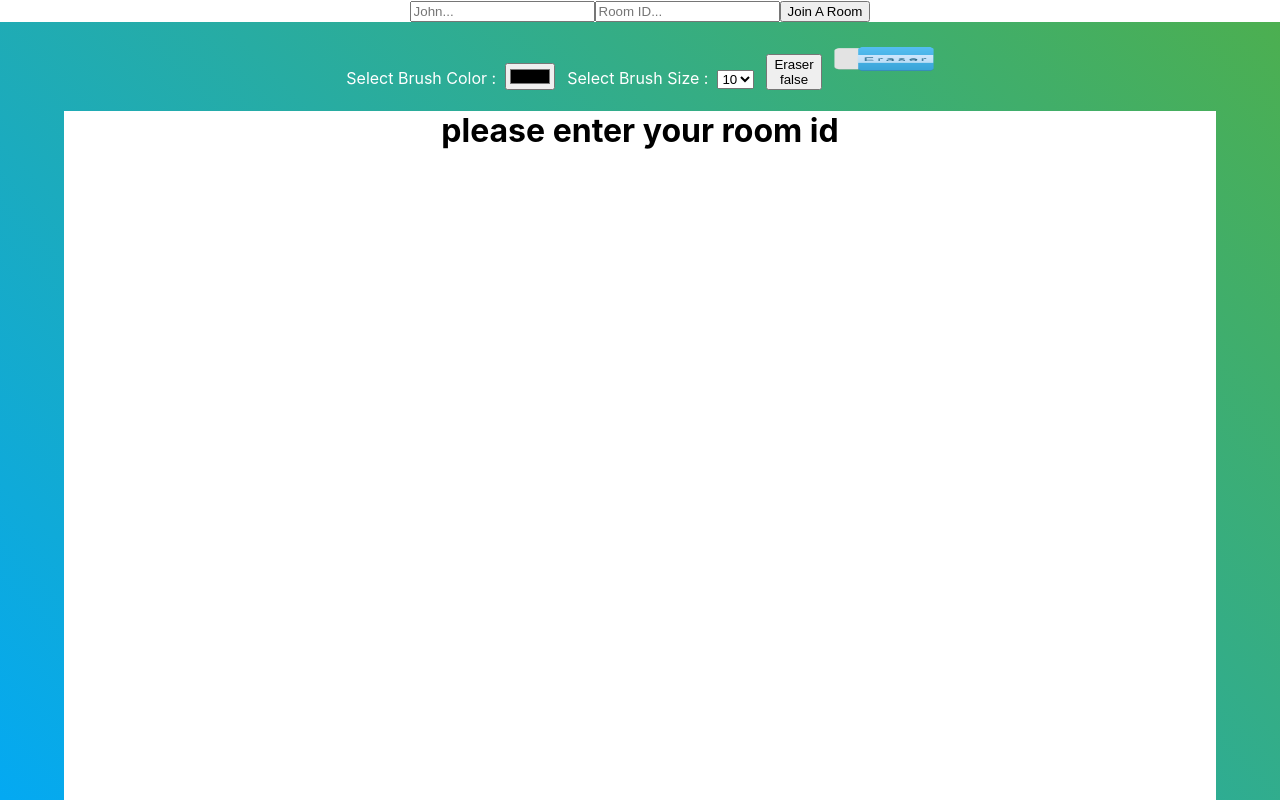
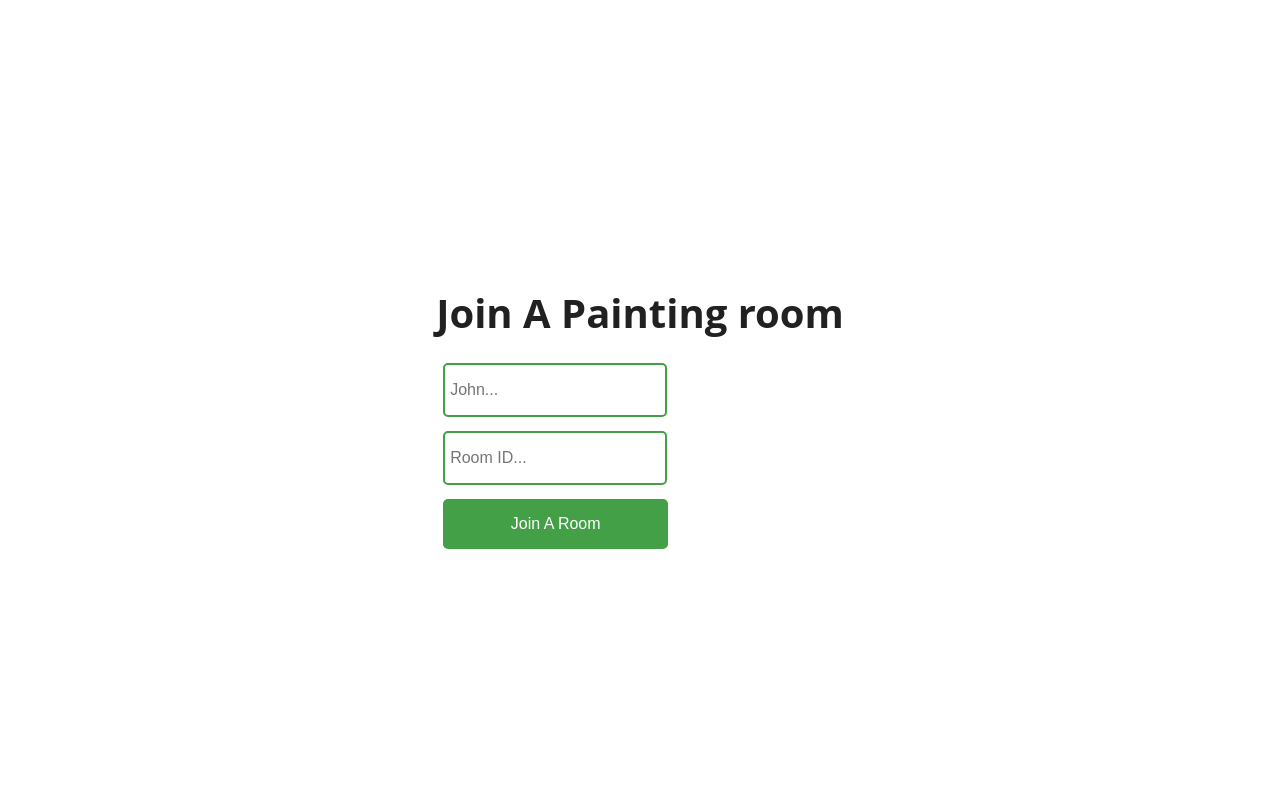
Before and after one commit to fogset/collaborative-whiteboard-master, a React (Create React App) app in the folder ui/whiteboard-collab/: page / in a window 1280 px wide. Built offline with nearby package versions, Linux system fonts and the light colour scheme.

Commit message:
add ui change to login page

```diff
--- a/ui/whiteboard-collab/src/App.css
+++ b/ui/whiteboard-collab/src/App.css
@@ -1,38 +1,54 @@
 .App {
+  text-align: center;width: 100vw;
+  height: 100vh;
+  background: #fff;
+  color: #212121;
+  font-family: "Open Sans", sans-serif;
+  display: grid;
+  place-items: center;
+}
+body {
+  margin: 0%;
+  padding: 0%;
+}
+
+.joinPaintContainer {
+  display: flex;
+  flex-direction: column;
   text-align: center;
 }
 
-.App-logo {
-  height: 40vmin;
-  pointer-events: none;
+.joinPaintContainer h3 {
+  font-size: 2.5rem;
+  margin-bottom: 1rem;
 }
 
-@media (prefers-reduced-motion: no-preference) {
-  .App-logo {
-    animation: App-logo-spin infinite 20s linear;
-  }
+.joinPaintContainer input {
+  width: 210px;
+  height: 40px;
+  margin: 7px;
+  border: 2px solid #43a047;
+  border-radius: 5px;
+  padding: 5px;
+  font-size: 16px;
 }
-
-.App-header {
-  background-color: #282c34;
-  min-height: 100vh;
-  display: flex;
-  flex-direction: column;
-  align-items: center;
-  justify-content: center;
-  font-size: calc(10px + 2vmin);
-  color: white;
-}
-
 .App-link {
   color: #61dafb;
 }
 
-@keyframes App-logo-spin {
-  from {
-    transform: rotate(0deg);
-  }
-  to {
-    transform: rotate(360deg);
-  }
+.joinPaintContainer button {
+  width: 225px;
+  height: 50px;
+  margin: 7px;
+  border: none;
+  border-radius: 5px;
+  padding: 5px;
+  font-size: 16px;
+  background: #43a047;
+  color: #fff;
+  cursor: pointer;
 }
+
+.joinPaintContainer button:hover {
+  background: #2e7d32;
+}
--- a/ui/whiteboard-collab/src/App.js
+++ b/ui/whiteboard-collab/src/App.js
@@ -21,31 +21,61 @@ function App() {
       //   console.log(`test data is: ${data}}`);
       //   setInfo(data);
       // });
-
       setRoomId(room);
       setShowPaint(true);
-
     }
   };
 
   return (
+
     <div className="App">
-      {/* <h3>Join A Chat</h3> */}{roomId}
+      {!showPaint ? (
+        <div className="joinPaintContainer">
+          <h3>Join A Painting room</h3>
           <input
             type="text"
             placeholder="John..."
-        onChange={(event) => { setUsername(event.target.value); }}
+            onChange={(event) => {
+              setUsername(event.target.value);
+            }}
           />
           <input
             type="text"
             placeholder="Room ID..."
-        onChange={(event) => { setRoom(event.target.value); }}
+            onChange={(event) => {
+              setRoom(event.target.value);
+            }}
           />
           <button onClick={joinRoom}>Join A Room</button>
+        </div>
+      ) : (
         <Container room={roomId} />
+      )}
     </div>
 
-    //<Container />
+
+    // <div className="App">
+    //   {!showPaint ? (
+
+    //     <div className="joinPaintContainer">
+    //       <input
+    //         type="text"
+    //         placeholder="John..."
+    //         onChange={(event) => { setUsername(event.target.value); }}
+    //       />
+    //       <input
+    //         type="text"
+    //         placeholder="Room ID..."
+    //         onChange={(event) => { setRoom(event.target.value); }}
+    //       />
+    //       <button onClick={joinRoom}>Join A Room</button>
+    //     </div>
+    //   ) : (
+    //     <Container room={roomId} />
+    //   )}
+    // </div>
+
+
   );
 }
 
--- a/ui/whiteboard-collab/src/components/container/Container.jsx
+++ b/ui/whiteboard-collab/src/components/container/Container.jsx
@@ -17,10 +17,12 @@ function Container({ room }) {
 
     return (
         <div className="container">
+
             <div class="tools-section">
 
+
+                <h3> Welcome to your room: {room} </h3>
                 <div className="color-picker-container">
-                    {room}
                     Select Brush Color : &nbsp;
                     <input
                         type="color"
@@ -44,7 +46,7 @@ function Container({ room }) {
                 <div className="brushsize-container">
                     <button onClick={handleEraser}>
                         Eraser
-                        {(eraser === false) ? <div> false </div> : <div> true </div>}
+                        {(eraser === false) ? <div> disabled </div> : <div> enabled </div>}
                     </button>
                 </div>
 
@@ -55,7 +57,8 @@ function Container({ room }) {
 
             <div class="board-container">
 
-                {(room === null) ? <h1>please enter your room id</h1> :
+                {(room === null) ?
+                    <h1>please enter your room id</h1> :
                     <Board
                         color={(eraser === false) ? color : "#FFFFFF"}
                         size={size}
```
Lines whose indentation alone changed are shown as unchanged.
